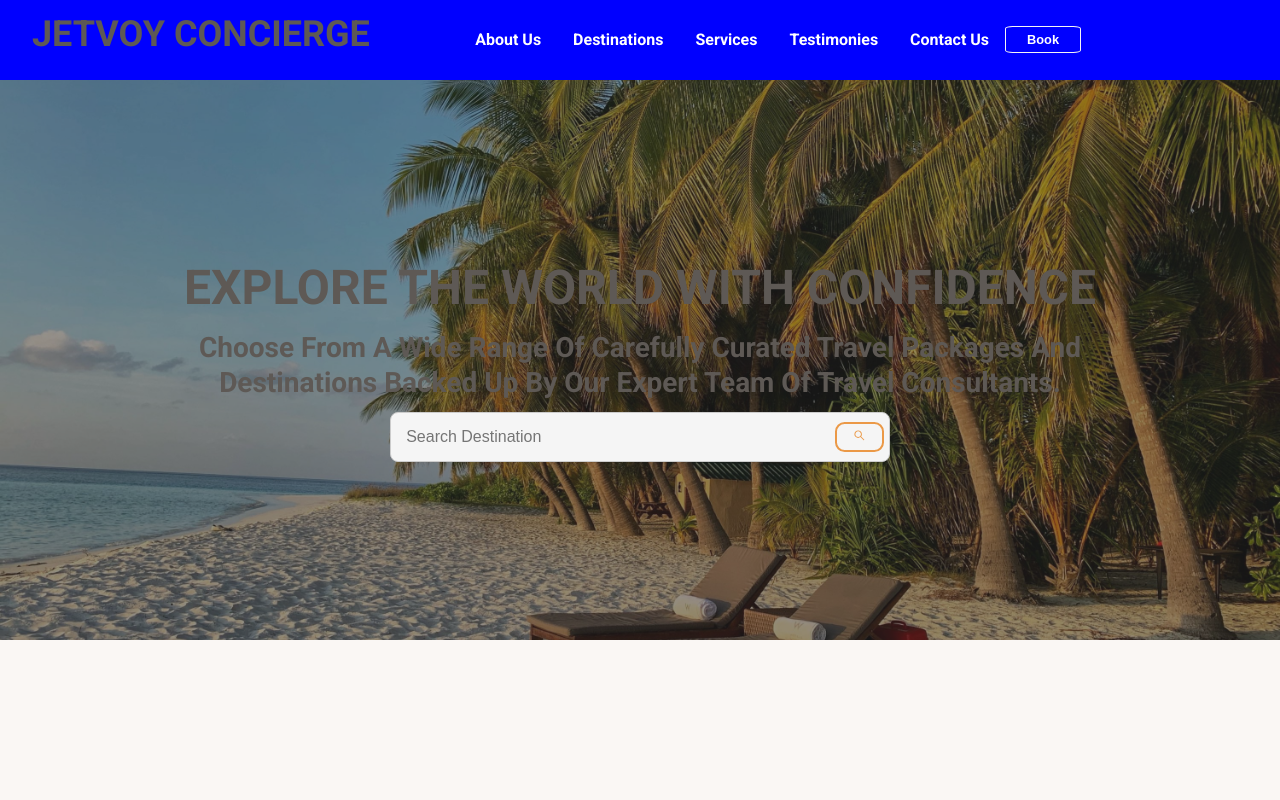
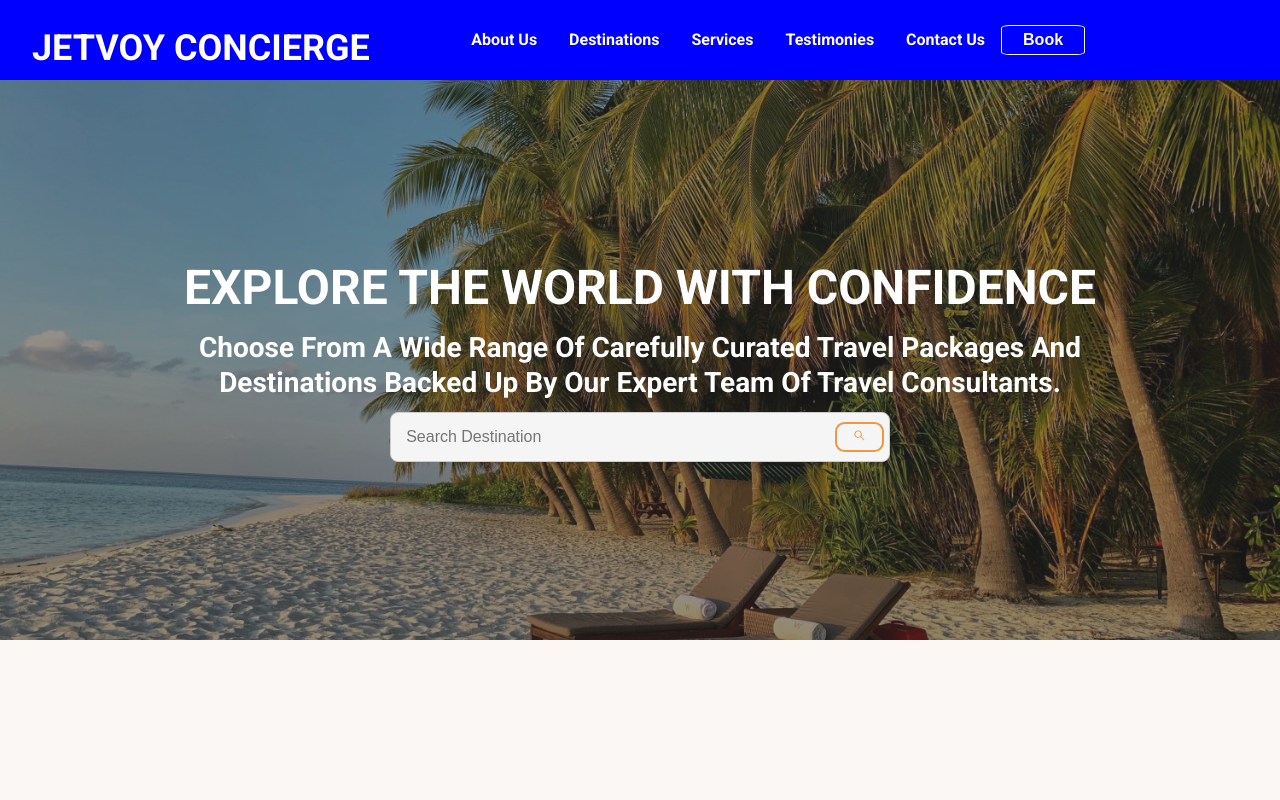
Before and after one commit to dicksonoche/concierge, a React (Vite) app: page / in a window 1280 px wide. Shown: the top 800 px of the page. Built offline with nearby package versions, Linux system fonts and the light colour scheme.

Commit message:
added changes

```diff
--- a/package.json
+++ b/package.json
@@ -10,7 +10,9 @@
   },
   "dependencies": {
     "react": "^18.2.0",
-    "react-dom": "^18.2.0"
+    "react-dom": "^18.2.0",
+    "react-icons": "^4.7.1",
+    "swiper": "^8.4.5"
   },
   "devDependencies": {
     "@types/react": "^18.0.26",
--- a/src/App.js
+++ /dev/null
@@ -1,16 +0,0 @@
-import React from "react";
-import Navbar from "./components/Navbar/Navbar"
-import Hero from "./components/Hero/Hero"
-
-
-function App() {
-  return(
-  <div>
-    <Navbar/>
-    <Hero/>
-  </div>
-
-);
-}
-
-export default App;
--- a/src/App.jsx
+++ b/src/App.jsx
@@ -6,10 +6,14 @@ import Services from "./components/Services/Services";
 import Cta from "./components/Cta/Cta";
 import Testimonials from "./components/Testimonials/Testimonials";
 import Footer from "./components/Footer/Footer";
+import Hero from "./components/Hero/Hero";
+import Navbar from './components/Navbar/Navbar'
 
 function App() {
   return (
     <div className="App">
+      <Navbar/>
+      <Hero/>
       <Destinations />
       <About />
       <Services />
--- a/src/components/Navbar/navbarstyle.css
+++ b/src/components/Navbar/navbarstyle.css
@@ -14,6 +14,7 @@ nav a {
 	color: white;
 	text-decoration: none;
 	font-weight: bold;
+	font-size: 1rem;
 }
 
 nav a:hover{
--- a/src/style.css
+++ b/src/style.css
@@ -72,7 +72,7 @@ h4 {
   text-transform: capitalize;
   line-height: 1.25;
   margin-bottom: 0.75rem;
-  color: var(--text-color-dark);
+  /* color: var(--text-color-dark); */
   font-weight: var(--font-bold);
 }
 h1,
```
Also changed, not shown: src/index.js (deleted, +0 -12 lines), src/components/Hero/Hero.jsx (renamed from src/components/Hero/Hero.js), src/components/Navbar/Navbar.jsx (renamed from src/components/Navbar/Navbar.js), 1 other file (tests, documents, lock files or other folders).
